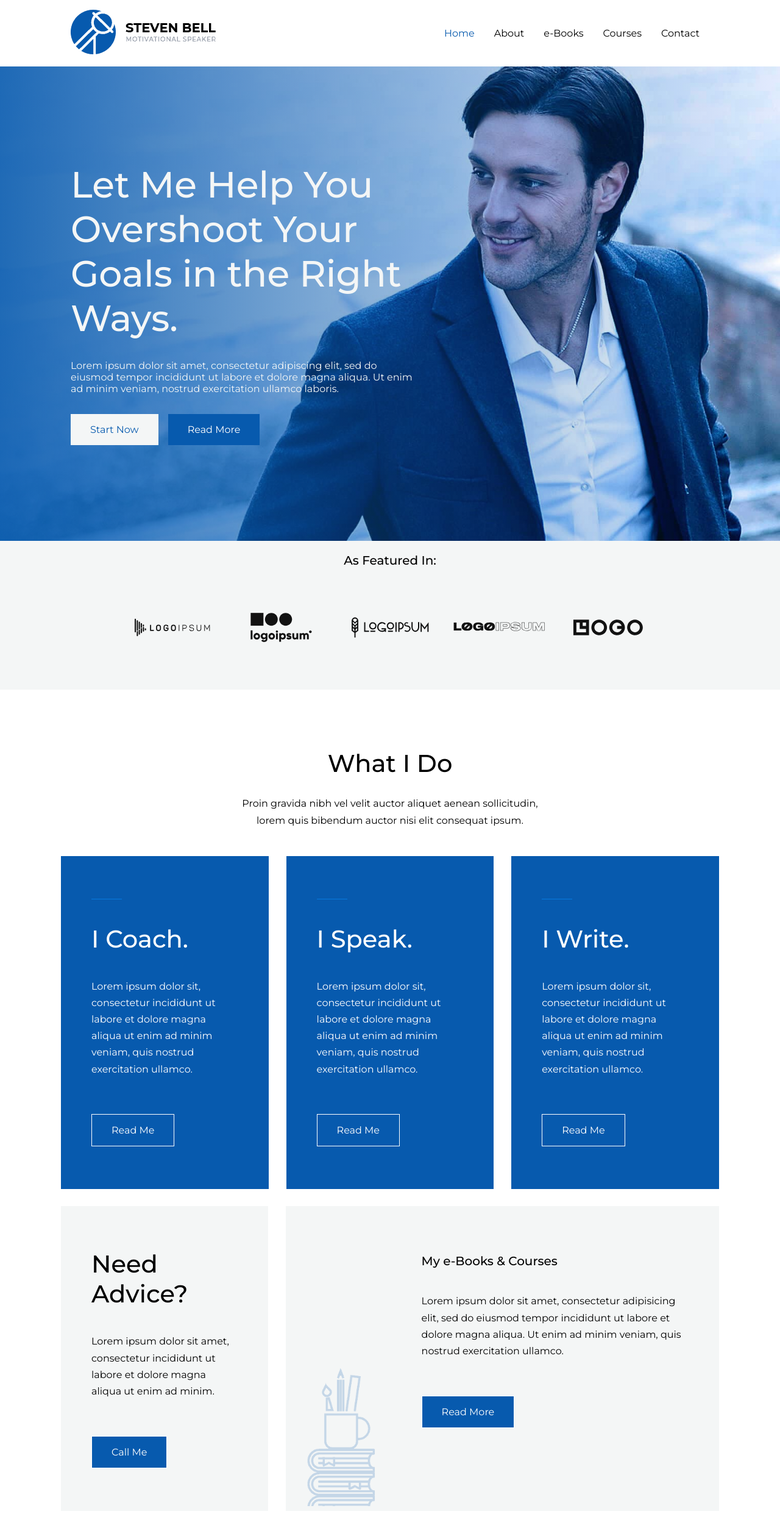
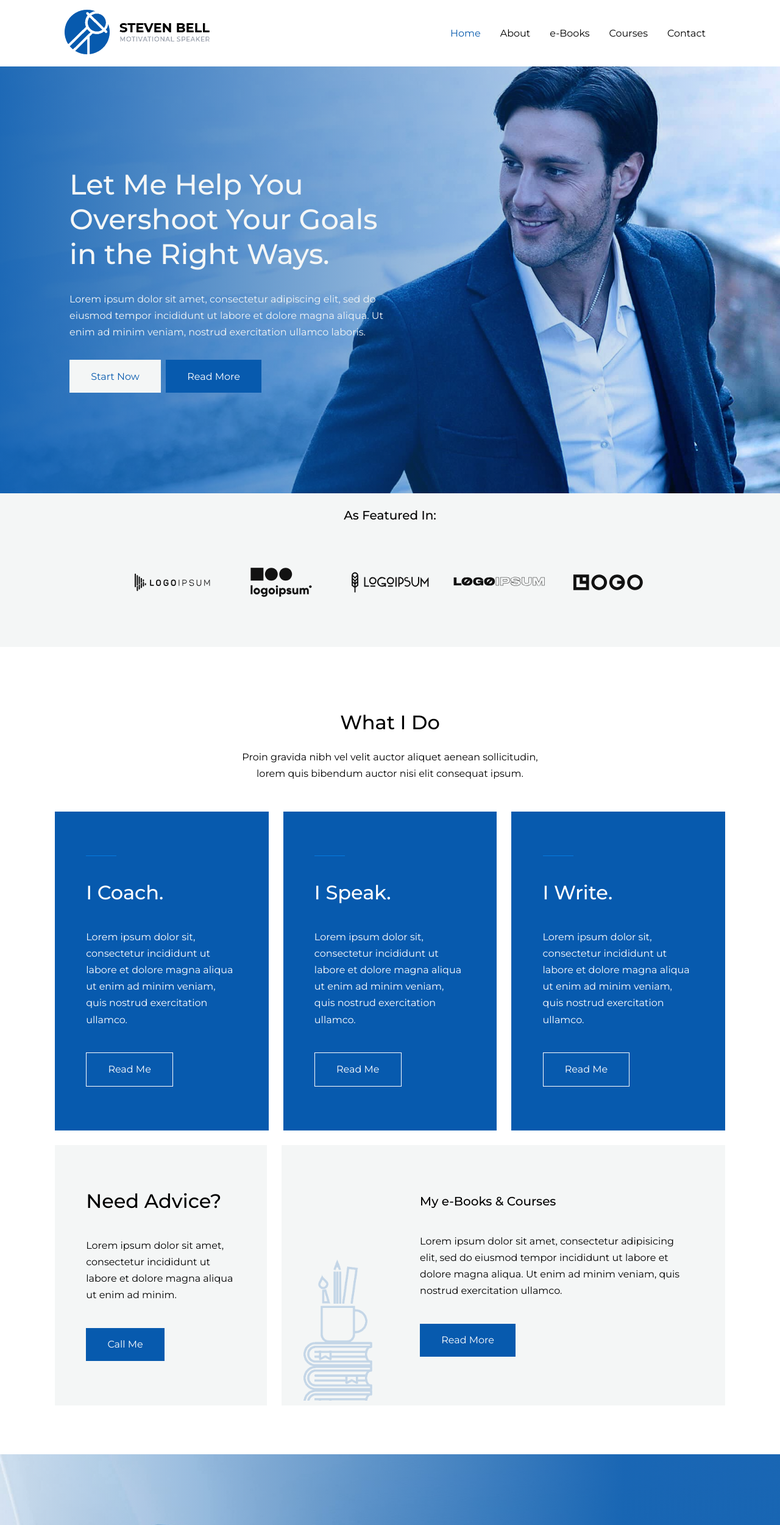
Before and after one commit to Monabbir-Ahmmad/Website-clone-assignment, a plain HTML site: page index.html in a window 1280 px wide. Shown: the top 2501 px of the page at 61% size. Drawn offline with Linux system fonts and the light colour scheme.

Commit message:
using more of rem

```diff
--- /dev/null
+++ b/CSS/btn-styles.css
@@ -0,0 +1,45 @@
+:root {
+  --global-color-0: #075aae;
+  --global-color-1: #067ae0;
+  --global-color-2: #f4f6f6;
+
+  --btn-fz: clamp(0.85rem, 1vmax + 0.2rem, 1rem);
+}
+
+.link-btn-style-1 {
+  width: fit-content;
+  padding: 1.1rem 2.2rem;
+  background: var(--global-color-0);
+  color: white;
+  text-align: center;
+  font-size: var(--btn-fz);
+  transition: all 500ms ease;
+}
+
+.link-btn-style-2 {
+  width: fit-content;
+  padding: 1.1rem 2.2rem;
+  background: var(--global-color-2);
+  color: var(--global-color-0);
+  text-align: center;
+  font-size: var(--btn-fz);
+  transition: all 500ms ease;
+}
+
+.link-btn-style-3 {
+  width: fit-content;
+  padding: 1.1rem 2.2rem;
+  border: 1px solid white;
+  color: white;
+  text-align: center;
+  font-size: var(--btn-fz);
+  transition: all 500ms ease;
+}
+
+.link-btn-style-1:hover {
+  background: var(--global-color-1);
+}
+
+.link-btn-style-2:hover {
+  background: white;
+}
--- a/CSS/featuredIn.css
+++ b/CSS/featuredIn.css
@@ -9,21 +9,16 @@
   align-items: center;
   justify-content: center;
   flex-direction: column;
-  padding: 20px;
-  gap: 1em;
+  padding: 1.5rem;
+  gap: 1rem;
   background: var(--global-color-2);
-}
-
-.featured-in h3 {
-  font-size: 20px;
-  font-weight: 500;
 }
 
 .featured-in div {
   display: grid;
   grid-template-columns: repeat(5, 1fr);
   place-items: center;
-  margin: 2em;
+  margin: 2rem;
 }
 
 @media screen and (max-width: 950px) {
--- a/CSS/index.css
+++ b/CSS/index.css
@@ -14,12 +14,12 @@ body {
 }
 
 h1 {
-  font-size: 60px;
+  font-size: clamp(1.875rem, 3vmax + 1vmin, 3.75rem);
   font-weight: 500;
 }
 
 h2 {
-  font-size: 40px;
+  font-size: clamp(1.57rem, 2.5vmax, 2.5rem);
   font-weight: 500;
 }
 
@@ -31,13 +31,3 @@ h3 {
 p {
   line-height: 1.7;
 }
-
-@media screen and (max-width: 920px) {
-  h1 {
-    font-size: 35px;
-  }
-
-  h2 {
-    font-size: 25px;
-  }
-}
--- a/CSS/intro.css
+++ b/CSS/intro.css
@@ -32,50 +32,43 @@
   display: flex;
   align-items: center;
   justify-content: center;
-  padding-top: 11%;
-  padding-bottom: 11%;
+  padding: 11% 0;
 }
 
 .intro .container {
   flex: 1;
-  max-width: 600px;
+  max-width: 37.5rem;
   display: flex;
   flex-direction: column;
   color: var(--global-color-2);
-  padding: 1em;
-  gap: 2em;
+  padding: 1.5rem;
+  gap: 2rem;
   z-index: 1;
 }
 
 .intro .container:last-child {
-  max-width: 480px;
+  max-width: 31.25rem;
 }
 
 .intro-btn-container {
   display: flex;
   align-items: flex-start;
   justify-content: start;
-  gap: 1em;
+  gap: 0.5rem;
 }
 
-.intro-btn-container a {
-  padding: 1em 2em;
-}
-
-.intro-btn-container a:nth-child(1) {
-  background: var(--global-color-2);
-  color: var(--global-color-0);
-}
-
-.intro-btn-container a:nth-child(2) {
-  background: var(--global-color-0);
-  color: white;
-}
-
-@media screen and (max-width: 800px) {
+@media screen and (max-width: 768px) {
   .intro .wrapper {
     align-items: start;
     justify-content: start;
+  }
+
+  .intro .container {
+    max-width: 100%;
+  }
+  .intro-btn-container {
+    width: 85%;
+    justify-content: space-between;
   }
 
   .intro .container:last-child {
--- a/CSS/navBar.css
+++ b/CSS/navBar.css
@@ -9,7 +9,7 @@ header {
 }
 
 nav {
-  max-width: 1080px;
+  max-width: 1100px;
   width: 100%;
   display: flex;
   align-items: center;
@@ -19,18 +19,18 @@ nav {
 }
 
 #logo {
-  max-width: 238px;
-  margin: 16px;
+  max-width: 14.85rem;
+  margin: 1rem;
 }
 
 #nav-menu {
   display: flex;
-  margin: 16px;
+  margin: 1rem;
 }
 
 .nav-link {
   text-decoration: none;
-  padding: 16px;
+  padding: 1rem;
   color: black;
 }
 
@@ -42,15 +42,15 @@ nav {
 #hamburger {
   display: none;
   position: absolute;
-  right: 24px;
-  top: 32px;
+  right: 1.5rem;
+  top: 2rem;
   cursor: pointer;
   align-items: center;
   justify-content: center;
   flex-direction: column;
   gap: 5px;
-  width: 40px;
-  height: 40px;
+  width: 2.5rem;
+  height: 2.5rem;
   background-color: var(--global-color-0);
 }
 
@@ -89,7 +89,6 @@ nav {
 
   .nav-link {
     border-top: 1px solid rgb(210, 210, 210);
-    padding: 16px 20px;
   }
 
   #nav-menu.open {
--- a/CSS/story.css
+++ b/CSS/story.css
@@ -9,7 +9,7 @@
   align-items: center;
   justify-content: center;
   background: var(--global-color-2);
-  padding: 8vmax 20px;
+  padding: 8vmax 1.5rem;
 }
 
 .story .wrapper {
@@ -40,20 +40,9 @@
   max-width: 100%;
 }
 
-.story .container a {
-  width: fit-content;
-  padding: 1rem 2rem;
-  background: var(--global-color-0);
-  color: white;
-}
-
-.story .container a:hover {
-  background: var(--global-color-1);
-}
-
 @media screen and (max-width: 768px) {
   .story {
-    padding: 20px;
+    padding: 1.5rem;
   }
 
   .story .wrapper {
--- a/CSS/testimonial.css
+++ b/CSS/testimonial.css
@@ -37,7 +37,7 @@
 
 .testimonial .container {
   flex: 1;
-  max-width: 600px;
+  max-width: 520px;
   display: flex;
   flex-direction: column;
   color: var(--global-color-2);
--- a/CSS/work.css
+++ b/CSS/work.css
@@ -8,7 +8,7 @@
   display: flex;
   align-items: center;
   justify-content: center;
-  padding: 80px 20px;
+  padding: 5rem 1.5rem;
 }
 
 .work .container {
@@ -16,25 +16,25 @@
   align-items: center;
   justify-content: center;
   flex-direction: column;
-  max-width: 1080px;
+  max-width: 1100px;
   width: 100%;
-  gap: 1.8rem;
+  gap: 1.5rem;
 }
 
 .work > .container > h2 {
-  margin-top: 1rem;
+  margin-top: 1.5rem;
 }
 
 .work > .container > p {
   max-width: 510px;
   text-align: center;
-  margin-bottom: 1rem;
+  margin-bottom: 1.5rem;
 }
 
 .work .item-container {
   width: 100%;
   display: flex;
-  gap: 1.8rem;
+  gap: 1.5rem;
 }
 
 .work .item {
@@ -42,7 +42,7 @@
   background: var(--global-color-0);
   display: flex;
   flex-direction: column;
-  padding: 70px 50px;
+  padding: 4.5rem 3.2rem;
   gap: 2.5rem;
   color: white;
 }
@@ -56,21 +56,13 @@
 .work .item p {
   text-align: left;
   word-wrap: break-word;
-  margin-bottom: 20px;
-}
-
-.work .item a {
-  width: fit-content;
-  padding: 1rem 2rem;
-  border: 1px solid white;
-  color: white;
 }
 
 .work .service-container {
   width: 100%;
   display: flex;
   flex-direction: row-reverse;
-  gap: 1.8rem;
+  gap: 1.5rem;
 }
 
 .work .service-item-wrapper {
@@ -78,7 +70,7 @@
   display: flex;
   flex-direction: row-reverse;
   background: var(--global-color-2);
-  padding: 8px;
+  padding: 0.5rem;
 }
 
 .work .service-item {
@@ -86,26 +78,19 @@
   background: var(--global-color-2);
   display: flex;
   flex-direction: column;
-  padding: 70px 50px;
+  padding: 4.5rem 3.2rem;
   gap: 2.5rem;
   color: black;
 }
 
-.work .service-item a {
-  width: fit-content;
-  padding: 1rem 2rem;
-  background: var(--global-color-0);
-  color: white;
-}
-
 .work .service-item-wrapper img {
-  width: 165px;
+  width: 10.5rem;
   align-self: end;
 }
 
 @media screen and (max-width: 770px) {
   .work {
-    padding: 20px;
+    padding: 1.5rem;
   }
 
   .work .item-container,
@@ -115,7 +100,7 @@
   }
 
   .work .service-item:first-child {
-    padding-bottom: 8px;
+    padding-bottom: 0.5rem;
   }
 
   .work .service-item-wrapper img {
--- a/index.html
+++ b/index.html
@@ -9,6 +9,7 @@
 
   <!-- stylesheet links -->
   <link rel="stylesheet" href="/CSS/index.css" />
+  <link rel="stylesheet" href="/CSS/btn-styles.css" />
   <link rel="stylesheet" href="/CSS/navBar.css" />
   <link rel="stylesheet" href="/CSS/intro.css" />
   <link rel="stylesheet" href="/CSS/featuredIn.css" />
@@ -22,8 +23,7 @@
   <header>
     <nav id="navbar">
       <a href="#">
-        <img src="/Resourse/logo.png"
-          alt="Logo" id="logo" />
+        <img src="/Resourse/logo.png" alt="Logo" id="logo" />
       </a>
 
       <div id="hamburger">
@@ -48,14 +48,14 @@
     <div class="wrapper">
       <div class="container">
         <h1>Let Me Help You Overshoot Your Goals in the Right Ways.</h1>
-        <div class="intro-details">
+        <p class="intro-details">
           Lorem ipsum dolor sit amet, consectetur adipiscing elit, sed do
           eiusmod tempor incididunt ut labore et dolore magna aliqua. Ut enim
           ad minim veniam, nostrud exercitation ullamco laboris.
-        </div>
+        </p>
         <div class="intro-btn-container">
-          <a href="#">Start Now</a>
-          <a href="#">Read More</a>
+          <a href="#" class="link-btn-style-2">Start Now</a>
+          <a href="#" class="link-btn-style-1">Read More</a>
         </div>
       </div>
       <div class="container"></div>
@@ -91,8 +91,9 @@
             magna aliqua ut enim ad minim veniam, quis nostrud exercitation
             ullamco.
           </p>
-          <a href="#">Read Me</a>
+          <a href="#" class="link-btn-style-3">Read Me</a>
         </div>
+
         <div class="item">
           <span></span>
           <h2>I Speak.</h2>
@@ -101,8 +102,9 @@
             magna aliqua ut enim ad minim veniam, quis nostrud exercitation
             ullamco.
           </p>
-          <a href="#">Read Me</a>
+          <a href="#" class="link-btn-style-3">Read Me</a>
         </div>
+
         <div class="item">
           <span></span>
           <h2>I Write.</h2>
@@ -111,7 +113,7 @@
             magna aliqua ut enim ad minim veniam, quis nostrud exercitation
             ullamco.
           </p>
-          <a href="#">Read Me</a>
+          <a href="#" class="link-btn-style-3">Read Me</a>
         </div>
       </div>
 
@@ -124,10 +126,9 @@
               eiusmod tempor incididunt ut labore et dolore magna aliqua. Ut
               enim ad minim veniam, quis nostrud exercitation ullamco.
             </p>
-            <a href="#">Read More</a>
+            <a href="#" class="link-btn-style-1">Read More</a>
           </div>
-          <img src="/Resourse/icon-books.png"
-            alt="books" />
+          <img src="/Resourse/icon-books.png" alt="books" />
         </div>
 
         <div class="item service-item">
@@ -136,7 +137,7 @@
             Lorem ipsum dolor sit amet, consectetur incididunt ut labore et
             dolore magna aliqua ut enim ad minim.
           </p>
-          <a href="#">Call Me</a>
+          <a href="#" class="link-btn-style-1">Call Me</a>
         </div>
       </div>
     </div>
@@ -149,11 +150,11 @@
       <div class="container"></div>
       <div class="container">
         <h2>Testimonials</h2>
-        <div class="testimonial-details">
+        <p class="testimonial-details">
           “ Proin gravida nibh vel velit auctor aliquet aenean sollicitudin,
           lorem quis bibendum auctor nisi elit consequat ipsum, nec sagittis
           sem nibh id elit duis sed odio sit amet nibh vulputate. ”
-        </div>
+        </p>
         <span></span>
         <p>Christine Walters</p>
       </div>
@@ -177,12 +178,11 @@
           veritatis.
         </p>
 
-        <a href="#">Read Steven's Story</a>
+        <a href="#" class="link-btn-style-1">Read Steven's Story</a>
       </div>
 
       <div class="container">
-        <img src="/Resourse/story.jpg"
-          alt="Steven photo">
+        <img src="/Resourse/story.jpg" alt="Steven photo">
       </div>
     </div>
   </section>
```
